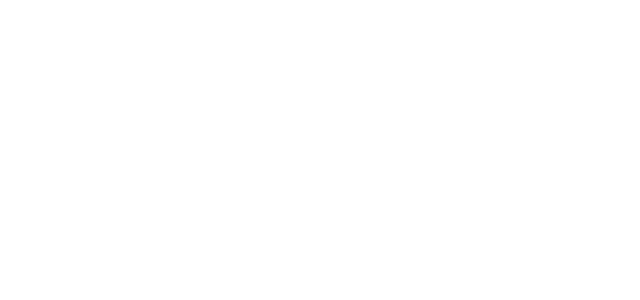
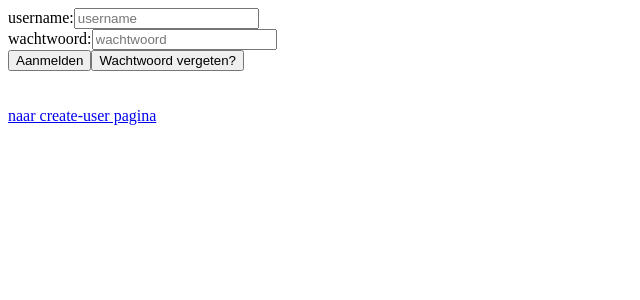
Before and after one commit to RobertvandenHeuvel/QitterAngular, an Angular app: page /login-page in a window 1280 px wide. Before the commit this address led to /. Shown: the top 300 px of the page, without its empty margins (0-640 px from the left). Built offline with nearby package versions, Linux system fonts and the light colour scheme.

Commit message:
Robert: login page en page not found

```diff
--- a/src/app/app-routing.module.ts
+++ b/src/app/app-routing.module.ts
@@ -1,12 +1,16 @@
 import { NgModule } from '@angular/core';
 import { Routes, RouterModule } from '@angular/router';
 import { CreateUserPageComponent } from './create-user-page/create-user-page.component';
+import { LoginPageComponent } from './login-page/login-page.component';
+import { PageNotFoundComponent } from './page-not-found/page-not-found.component';
 
 
 
 const routes: Routes = [
   {path: 'create-user', component: CreateUserPageComponent},
-  {path: '', redirectTo: 'create-user', pathMatch: 'full'}
+  {path: 'login-page', component: LoginPageComponent},
+  {path: '', redirectTo: 'login-page', pathMatch: 'full'},
+  {path: '**', component: PageNotFoundComponent}
 ];
 
 @NgModule({
--- a/src/app/app.module.ts
+++ b/src/app/app.module.ts
@@ -9,13 +9,17 @@
 
 import { FormsModule } from '@angular/forms';
 import { CreateUserPageComponent } from './create-user-page/create-user-page.component';
+import { LoginPageComponent } from './login-page/login-page.component';
+import { PageNotFoundComponent } from './page-not-found/page-not-found.component';
 
 @NgModule({
   declarations: [
     AppComponent,
     UsersComponent,
     CreateUserComponent,
-    CreateUserPageComponent
+    CreateUserPageComponent,
+    LoginPageComponent,
+    PageNotFoundComponent
   ],
   imports: [
     BrowserModule,
--- /dev/null
+++ b/src/app/login-page/login-page.component.html
@@ -0,0 +1,14 @@
+<div>
+  <label>username:<input placeholder="username" /></label>
+  <br>
+  <label>wachtwoord:<input placeholder="wachtwoord" /></label>
+  <br>
+</div>
+
+<div>
+  <button>Aanmelden</button>
+  <button>Wachtwoord vergeten?</button>
+</div>
+
+<br><br>
+<a routerLink="/create-user">naar create-user pagina</a>
--- /dev/null
+++ b/src/app/login-page/login-page.component.ts
@@ -0,0 +1,15 @@
+import { Component, OnInit } from '@angular/core';
+
+@Component({
+  selector: 'login-page',
+  templateUrl: './login-page.component.html',
+  styleUrls: ['./login-page.component.css']
+})
+export class LoginPageComponent implements OnInit {
+
+  constructor() { }
+
+  ngOnInit() {
+  }
+
+}
--- /dev/null
+++ b/src/app/page-not-found/page-not-found.component.html
@@ -0,0 +1,3 @@
+<p>
+  Oeps, er gaat iets mis! Have you tried turning it off and on again?
+</p>
--- /dev/null
+++ b/src/app/page-not-found/page-not-found.component.ts
@@ -0,0 +1,15 @@
+import { Component, OnInit } from '@angular/core';
+
+@Component({
+  selector: 'app-page-not-found',
+  templateUrl: './page-not-found.component.html',
+  styleUrls: ['./page-not-found.component.css']
+})
+export class PageNotFoundComponent implements OnInit {
+
+  constructor() { }
+
+  ngOnInit() {
+  }
+
+}
```
Also changed, not shown: src/app/login-page/login-page.component.css (added), src/app/page-not-found/page-not-found.component.css (added), 2 other files (tests, documents, lock files or other folders).
